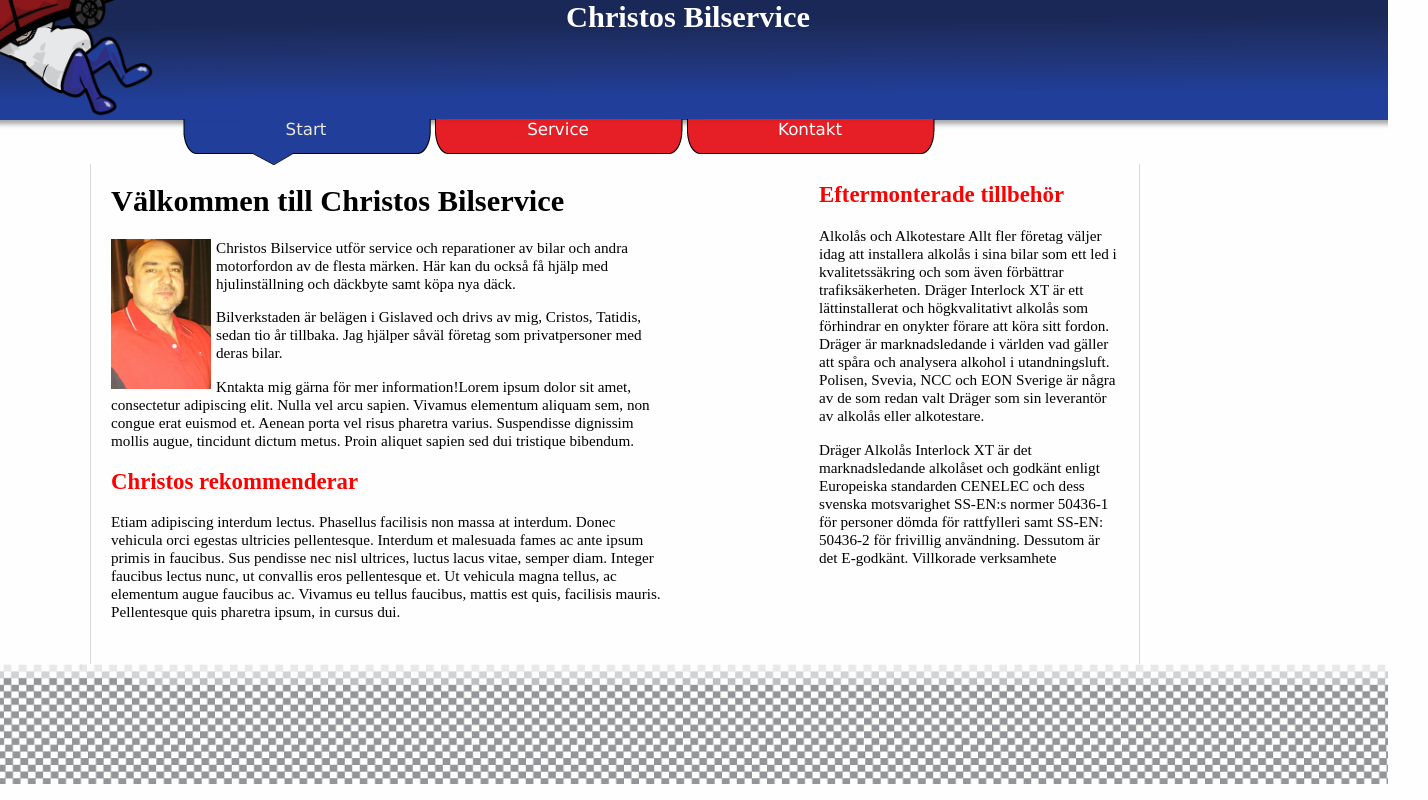
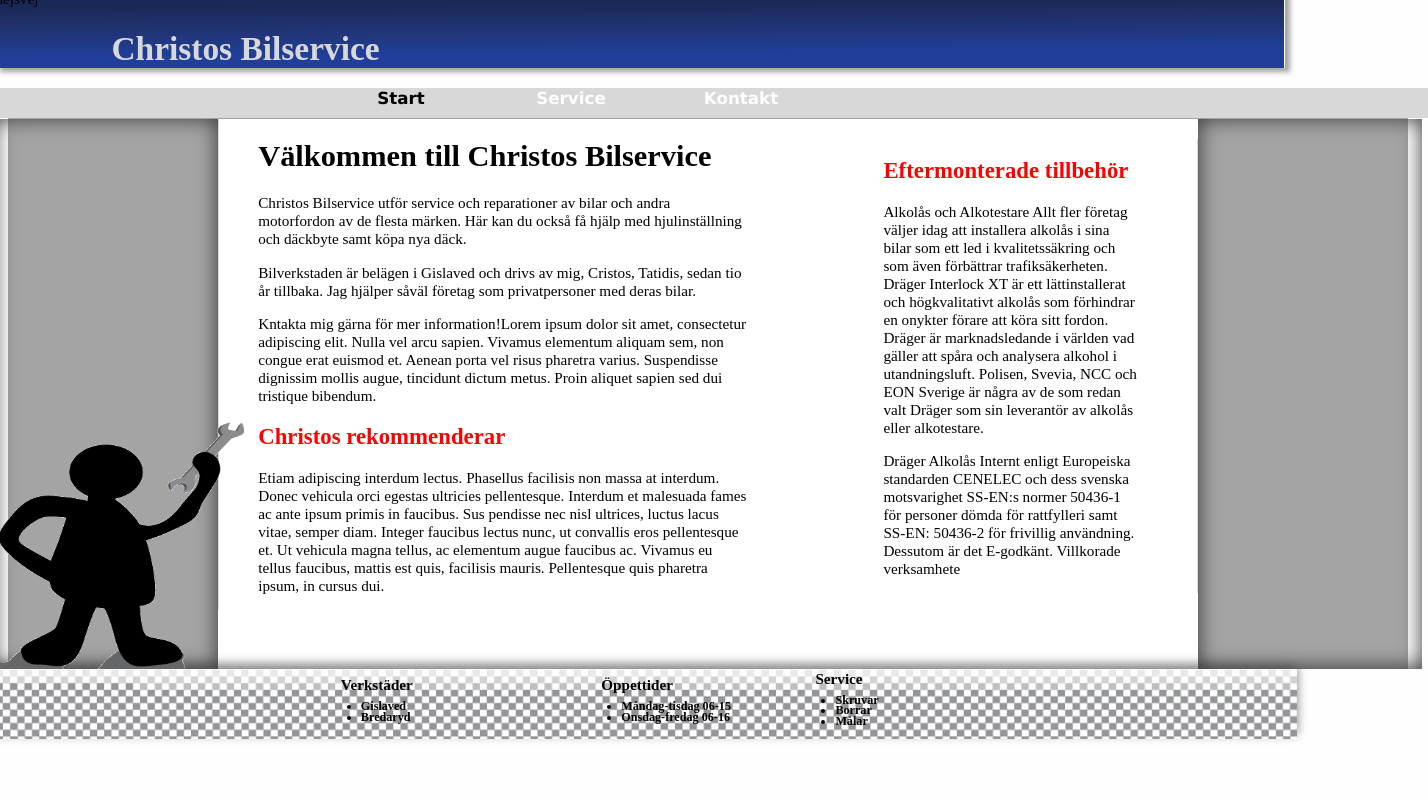
Before and after one commit to et222fj/projektarbete, a plain HTML site: page pages/index.html in a window 1280 px wide. Shown: the whole page, 1428 px wide, since content can reach past the window. Drawn offline with Linux system fonts and the light colour scheme.

Commit message:
gjort om

```diff
--- a/css/style.css
+++ b/css/style.css
@@ -1,8 +1,4 @@
-/* basfärger:
-bakgrundfsärg: #FEFEFE
-Blåfärg: #213f9A
-rödfärg: #e71e24
-*/
+
 
 body {
 background-color:#FEFEFE;
@@ -12,20 +8,40 @@
 /*overflow tar bort x-scrollen!*/
 }
 
+/*********************header**************************/
 
 #header {
-background-image: url(../pics/logga.png);
+background-image: url(../pics/headern.png);
 background-repeat: no-repeat;
-background-size: 100% 120px;
-height:120px;
-min-width:1400px;
-margin:-20px -20px -1px -20px ;
-text-align: center;
-color: white;
+background-size: 100% 100%;
+height:5%;
+width:102%;
+margin:-2% -1%  0% -1% ;
 box-shadow: 5px 4px 5px #A4A4A4;
 }
 
-/**************************Navigation********************************/
+#header h1 {
+color:#D8D8D8;
+font-size: 2.2em;
+margin-left:9%;
+}
+
+
+/*************navigation************************/
+
+#nav{
+height:30px;
+min-width:1400px;
+max-width:1800px;
+background-color: #D8D8D8;
+margin:-3px -20px 1px -20px ;
+}
+
+#nav li {
+float:left;
+list-style-type: none;
+
+}
 
 #nav li a{
 display: block;
@@ -34,135 +50,130 @@
 text-align: center;
 font-size:1.1em;
 text-transform: capitalize;
-background-image: url(../pics/blues.png);
-background-repeat: no-repeat;
-width:250px;
-height: 40px;
-padding: 1px 1px 7px 1px;
+width:170px;
+height: 29px;
+color: black;
+font-weight: bold;
 text-decoration: none;
 }
 
-
-#nav li {
-float:left;
-list-style-type: none;
+#nav ul{
+margin-left:20%;
+}
+#nav .active a {
+color:white;
+width:170px;
+height:29px;
 }
 
-#nav ul {
-font-weight: normal;
-text-align: center;
-float: left;
-margin-top:-1px ;
-height: 30px;
-margin-left:50px;
+#nav ul li a:hover{
+color:white;
+font-size:1.1em;
+width:170px;
+height:29px;
+}
+/*****************content osv*************************/
+
+#container{
+min-width:1400px;
+background-color:#A4A4A4;
+}
+
+#content{
+width:70%;
+height:550px;
+overflow: auto;
+margin: 0 auto;
+margin-left:1px;
+background-color: white;
+}
+
+#leftside{
+width:16%;
+float:left;
+height:550px;
+margin-left:-1%;
+box-shadow: inset 0px -1px 21px 0px rgba(50, 50, 50, 1);
+}
+
+#bildgubbe{
+position: relative;
+top: 300px
+}
+
+#rightside{
+width:16%;
+float:right;
+height:550px;;
+box-shadow: inset 0px -1px 21px 0px rgba(50, 50, 50, 1);
+margin-right:-1%;
 }
 
 
-#nav .active a {
-color:white;
-background-image: url(../pics/red.png);
-background-repeat: no-repeat;
-width:250px;
-height:40px;
-}
-#nav ul li a:hover
-{
-color:white;
-font-size:1.2em;
-background-image: url(../pics/red.gray.png);
-background-repeat: no-repeat;
-width:250px;
-height:40px;
 
+/***************index och service***************************/
+#huvudtext{
+float:left;
+width:50%;
+border-left: #D8D8D8 solid 1px;
+padding-left:4%;
 }
 
 
-/**************content osv**************/
-#container
-{
-width:1100px;
-max-height:600px ;
-min-height:455px;
-overflow: auto;
-margin: 0 auto;
-}
-
-#huvudtext{
-float:left;
-width:550px;
-height:500px;
-border-left: #D8D8D8 solid 1px;
-padding-left:20px;
-}
-
-#huvudtext img {
-float: left;
-padding-right: 5px;}
-
 #sidotext{
 float:right;
-width:300px;
-height:500px;
-margin-right:50px;
+width:26%;
 border-right: #D8D8D8 solid 1px;
-padding-right:20px;
+padding-right:6%;
+position:relative;
+top: 20px;
 }
 H2{
 color:red;
 }
 
-/*************** bara för kontaktsidan***************/
 
-#kontakta{
-float:left;
-width:400px;
-height:500px;
-border-left: #D8D8D8 solid 1px;
-padding-left:60px;
-}
-
-.formul {
-border:none;
-box-shadow: 5px 4px 5px #A4A4A4;
-Font: Verdana;
-}
-
-#adress{
-float:right;
-width:300px;
-max-height:500px;
-min-height:450px;
-margin-right:50px;
-border-right: #D8D8D8 solid 1px;
-margin-top:20px;
-padding-right:20px
-}
-#adress p{
-font-weight:100 ;
-font-size:1.1em;
-line-height: 80%;
-}
-
-#bilbild{
-background-image: url(../pics/bilar.png);
-background-repeat: no-repeat;
-background-size: 270px 170px;
-width:270px;
-height:170px;
-float:right;
-text-indent:-9999px;
-margin-top:270px;
-margin-right:-200px;
-}
-
-/********************footer*************************/
+/************************footer*******************************/
 #footer{
 background-image: url(../pics/footer.png);
 background-repeat: no-repeat;
-background-size: 100% 120px;
-height:120px;
-min-width:1400px;
-margin-left:-20px;
-margin-right:-20px;
-margin-bottom:-20px;
+background-size: 103% 120px;
+height:70px;
+width:103%;
+margin-left:-1%;
+margin-right:-1%;
+margin-bottom:-1%;
+box-shadow: 0px -5px 10px 0px gray;
 }
+
+#footer p{line-height:10%;
+text-align:left;
+text-indent:20px;
+font-weight:bold;}
+#footer ul li { line-height:90%;
+font-size:0.8em;
+font-weight:bold;}
+
+
+#first{
+float:left;
+list-style-type: none;
+margin-left:25%;
+width:15%;
+}
+
+#second{
+overflow: auto;
+margin: 0 auto;
+list-style-type: none;
+margin-left:45%;
+width:15%;
+}
+
+#third{
+list-style-type: none;
+width:15%;
+position: relative;
+top:-75px;
+right: -800px;
+}
--- a/pages/index.html
+++ b/pages/index.html
@@ -10,10 +10,11 @@
 
 
     <div id = "header">
+    <p> hejsvej </p>
     <H1>Christos Bilservice </H1>
     </div>
 
-    <div id ="container">
+  <div id ="container">
 
     <div id="nav">
            <ul>
@@ -25,10 +26,18 @@
     </div>
 
 
+    <div id="rightside"></div>
+    <div id="leftside">
+
+          <img src="../pics/gubbee.png" id=bildgubbe alt="bildpågubbe" width="250" height="250">
+
+    </div>
+
+
     <div id="content">
     <div id="huvudtext">
           <h1>Välkommen till Christos Bilservice</h1>
-          <img src="../pics/cristos.t.jpg" id=bildcristos alt="bild_cristos_tatidis" width="100" height="150">
+
 
           <p>Christos Bilservice utför service och reparationer av bilar och andra motorfordon av de flesta märken. Här kan du också få hjälp med hjulinställning och däckbyte samt köpa nya däck.
           </p>
@@ -50,18 +59,57 @@
           <h2>Eftermonterade tillbehör</h2>
           <p>Alkolås och Alkotestare Allt fler företag väljer idag att installera alkolås i sina bilar som ett led i kvalitetssäkring och som även förbättrar trafiksäkerheten. Dräger Interlock XT är ett lättinstallerat och högkvalitativt alkolås som förhindrar en onykter förare att köra sitt fordon. Dräger är marknadsledande i världen vad gäller att spåra och analysera alkohol i utandningsluft. Polisen, Svevia, NCC och EON Sverige är några av de som redan valt Dräger som sin leverantör av alkolås eller alkotestare.
           </p>
-          <p>Dräger Alkolås Interlock XT är det marknadsledande alkolåset och godkänt enligt Europeiska standarden CENELEC och dess svenska motsvarighet SS-EN:s normer 50436-1 för personer dömda för rattfylleri samt SS-EN: 50436-2 för frivillig användning. Dessutom är det E-godkänt.
+          <p>Dräger Alkolås Internt enligt Europeiska standarden CENELEC och dess svenska motsvarighet SS-EN:s normer 50436-1 för personer dömda för rattfylleri samt SS-EN: 50436-2 för frivillig användning. Dessutom är det E-godkänt.
              Villkorade verksamhete
           </p>
 
 
 
     </div> <!--sidotext slutar här-->
-    </div>  <!--content slutar -->
+
+
 
     </div> <!--container slutar -->
 
-    <div id="footer">      </div>
 
+
+
+    </div>
+    <div id="footer">
+
+     <div id="first">
+        <p> Verkstäder</p>
+        <ul>
+           <li>Gislaved</li>
+           <li>Bredaryd</li>
+        </ul>
+
+
+      </div>
+
+      <div id="second">
+
+        <p> Öppettider</p>
+        <ul>
+            <li> Måndag-tisdag 06-15</li>
+            <li> Onsdag-fredag 06-16</li>
+        </ul>
+
+
+       </div>
+
+       <div id="third" >
+
+        <p> Service</p>
+        <ul>
+            <li>Skruvar</li>
+            <li>Borrar</li>
+            <li>Målar</li>
+
+        </ul>
+        </div>
+
+    </div>
+     <script src="../script/java.js"></script>
     </body>
 </html>
```
Also changed, not shown: pages/kontakt.html (+10 -1 lines), pages/service.html (+9 -4 lines), pics/blues.gray.jpg (deleted), pics/blues.png (deleted), pics/cristos.tatidis.jpg (deleted), pics/footern.png (deleted), pics/gubbe.png (added), pics/gubbee.png (added), pics/gubben.png (added), pics/headern.png (added), pics/logga.png (deleted), pics/red.gray.png (deleted), pics/red.png (deleted), script/java.js (added), 1 other file.
